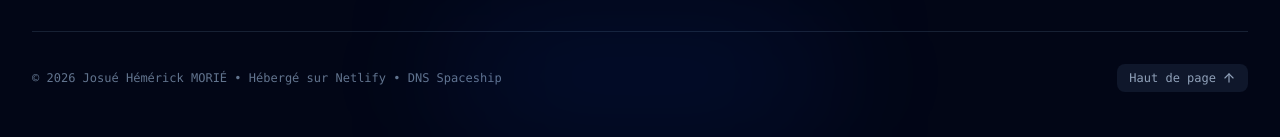
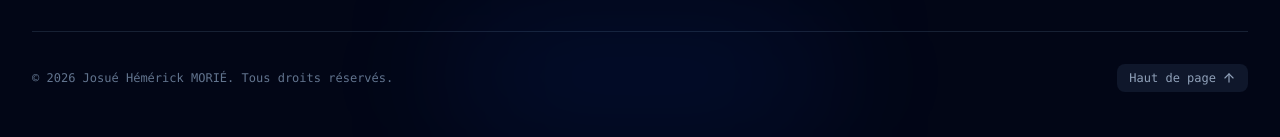
Before and after one commit to mojorick/portfolio, a React (Vite) app: page / in a window 1280 px wide. Shown: the part 8708-8845 px from the top of the page. Built offline with nearby package versions, Linux system fonts and the light colour scheme.

Commit message:
chore: remove Netlify mention in footer for clean personal branding

```diff
--- a/src/components/Footer.tsx
+++ b/src/components/Footer.tsx
@@ -92,7 +92,7 @@ export const Footer: React.FC<FooterProps> = ({ lang }) => {
         {/* Bottom bar */}
         <div className="pt-8 border-t border-slate-800/80 flex flex-col sm:flex-row items-center justify-between gap-4 text-xs font-mono text-slate-500">
           <div>
-            © {new Date().getFullYear()} {personalInfo.name} • Hébergé sur Netlify • DNS Spaceship
+            © {new Date().getFullYear()} {personalInfo.name}. {lang === 'fr' ? 'Tous droits réservés.' : 'All rights reserved.'}
           </div>
 
           <button
```
